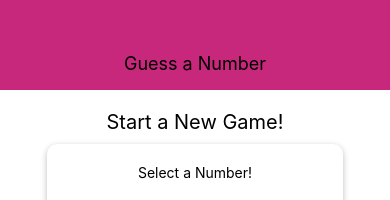
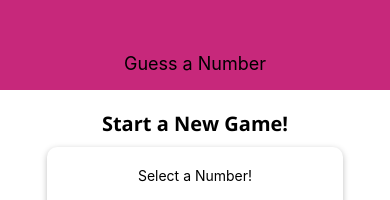
Before and after one commit to Imgopz/rn-complete-new, a React Native app: screen / in a window 390 px wide. Shown: the top 200 px of the page. Built offline with nearby package versions, Linux system fonts and the light colour scheme.

Commit message:
Font-family

```diff
--- a/App.js
+++ b/App.js
@@ -1,25 +1,36 @@
-import React, {useState} from 'react';
+import React, { useState } from 'react';
 import { StyleSheet, View } from 'react-native';
+import * as Font from 'expo-font'
+import { AppLoading } from 'expo';
 
 import Header from './components/Header';
 import StartGameScreen from './screens/StartGameScreen';
 import GameScreen from './screens/GameScreen';
 import GameOverScreen from './screens/GamoOverScreen'
 
+const fetchFonts = () => {
+  return Font.loadAsync({
+    'open-sans': require('./assets/fonts/OpenSans-Regular.ttf'),
+    'open-sans-bold': require('./assets/fonts/OpenSans-Bold.ttf')
+  });
+}
 export default function App() {
 
   const [userNumber, setUserNumber] = useState();
   const [guessRounds, setGuessRounds] = useState(0);
+  const [dataLoaded, setDataLoaded] = useState(false);
 
-
+  if (!dataLoaded) {
+    return <AppLoading startAsync={fetchFonts} onFinish={() => setDataLoaded(true)} onError={(err) => console.log(err)} />
+  }
   const configureNewGameHandler = () => {
     setGuessRounds(0);
     setUserNumber(null);
   }
 
   const startGameHandler = (selectedNumber) => {
-     setUserNumber(selectedNumber);
-     setGuessRounds(0)
+    setUserNumber(selectedNumber);
+    setGuessRounds(0)
   }
 
   const gameOverHandler = numOfRounds => {
@@ -28,10 +39,10 @@
 
   let content = <StartGameScreen onStartGame={startGameHandler} />;
 
-  if(userNumber && guessRounds<=0){
+  if (userNumber && guessRounds <= 0) {
     content = <GameScreen userChoice={userNumber} onGameOver={gameOverHandler} />
-  }else if(guessRounds > 0){
-    content = <GameOverScreen roundsNumber={guessRounds} userNumber={userNumber} onRestart={configureNewGameHandler}/>
+  } else if (guessRounds > 0) {
+    content = <GameOverScreen roundsNumber={guessRounds} userNumber={userNumber} onRestart={configureNewGameHandler} />
   }
   return (
     <View style={styles.screen}>
--- a/package.json
+++ b/package.json
@@ -12,7 +12,8 @@
     "react": "~16.9.0",
     "react-dom": "~16.9.0",
     "react-native": "https://github.com/expo/react-native/archive/sdk-37.0.1.tar.gz",
-    "react-native-web": "~0.11.7"
+    "react-native-web": "~0.11.7",
+    "expo-font": "~8.1.0"
   },
   "devDependencies": {
     "babel-preset-expo": "~8.1.0",
--- a/screens/StartGameScreen.js
+++ b/screens/StartGameScreen.js
@@ -81,7 +81,8 @@
     },
     title: {
         fontSize: 20,
-        marginVertical: 10
+        marginVertical: 10,
+        fontFamily: 'open-sans-bold'
     },
     inputContainer: {
         width: 300,
```
Also changed, not shown: assets/fonts/OpenSans-Bold.ttf (added), assets/fonts/OpenSans-Regular.ttf (added).
